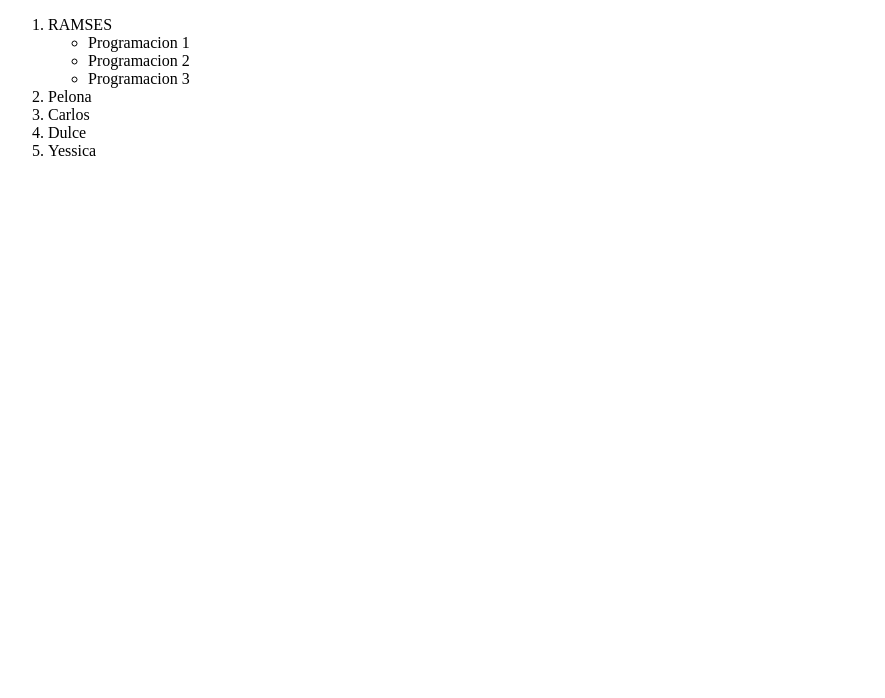
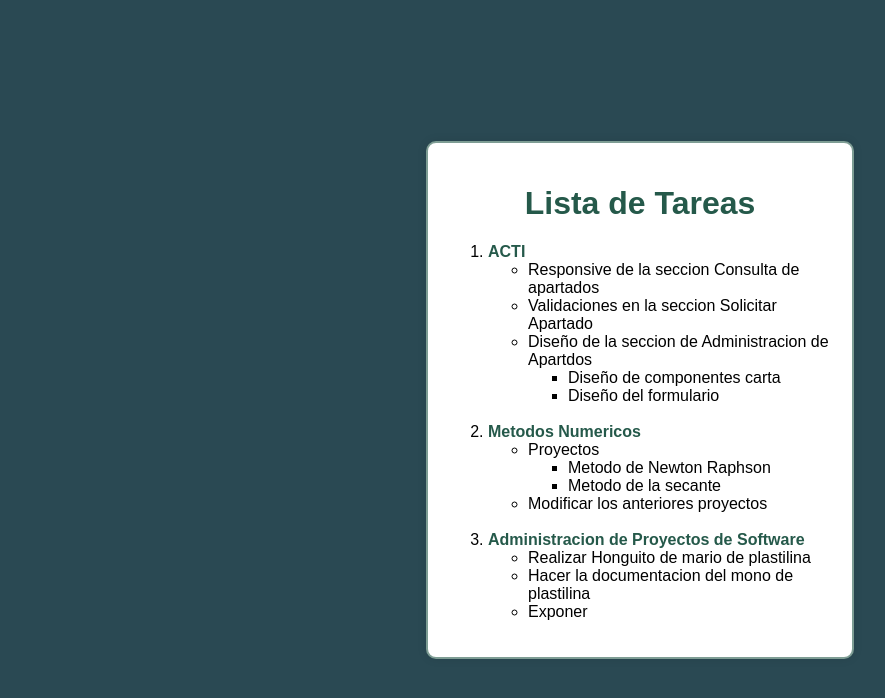
Before and after one commit to HesedZamoranogit/Aplicaciones_Web, a plain HTML site: page Tarea Listas/index.html in a window 1280 px wide. Shown: the whole page, without its empty margins (0-885 px from the left). Drawn offline with Linux system fonts and the light colour scheme.

Commit message:
LISTAS LISTO

```diff
--- a/Tarea Listas/index.html
+++ b/Tarea Listas/index.html
@@ -1,34 +1,58 @@
 <!DOCTYPE html>
 <html lang="en">
   <head>
-    <meta charset="UTF-8">
-    <meta name="viewport" content="width=device-width, initial-scale=1.0">
-    <link rel="stylesheet" href="style.css">
+    <meta charset="UTF-8" />
+    <meta name="viewport" content="width=device-width, initial-scale=1.0" />
+    <link rel="stylesheet" href="style.css" />
     <title>Document</title>
-
   </head>
   <body>
+    <div class="container">
+      <!--Lista ordenada-->
+      <h1 class="titulo Main">Lista de Tareas</h1>
 
       <ol>
         <li>
-        <span>RAMSES</span> <!--Contenedor de texto-->
+          <span class="titulo">ACTI</span>
+          <!--Contenedor de texto-->
           <ul>
-
-        <li>Programacion 1 </li>
-        <li>Programacion 2</li>
-        <li>Programacion 3</li>
-
-
+            <li>Responsive de la seccion Consulta de apartados</li>
+            <li>Validaciones en la seccion Solicitar Apartado</li>
+            <li>
+              Diseño de la seccion de Administracion de Apartdos
+              <ul>
+                <li>Diseño de componentes carta</li>
+                <li>Diseño del formulario</li>
               </ul>
-
-
             </li>
-
-    <li>Pelona</li>
-    <li>Carlos</li>
-    <li>Dulce</li>
-    <li>Yessica</li>
+          </ul>
+        </li>
+        <br />
+        <li>
+          <span class="titulo">Metodos Numericos</span>
+          <!--Contenedor de texto-->
+          <ul>
+            <li>
+              Proyectos
+              <ul>
+                <li>Metodo de Newton Raphson</li>
+                <li>Metodo de la secante</li>
+              </ul>
+            </li>
+            <li>Modificar los anteriores proyectos</li>
+          </ul>
+        </li>
+        <br />
+        <li>
+          <span class="titulo">Administracion de Proyectos de Software</span>
+          <!--Contenedor de texto-->
+          <ul>
+            <li>Realizar Honguito de mario de plastilina</li>
+            <li>Hacer la documentacion del mono de plastilina</li>
+            <li>Exponer</li>
+          </ul>
+        </li>
       </ol>
-
+    </div>
   </body>
 </html>
--- a/Tarea Listas/style.css
+++ b/Tarea Listas/style.css
@@ -0,0 +1,26 @@
+body{
+    background-color: rgb(42, 73, 83);
+    margin: 0;
+    padding: 0;
+    font-family: Arial, sans-serif;
+    display: flex;
+    justify-content: center;
+    align-items: center;
+    height: 100vh;
+    flex-direction: column;
+}
+.container{
+    background-color: white;
+    width: 30%;
+    padding: 20px;
+    border-radius: 10px;
+    border: 2px solid #25594a96;
+    box-shadow: 0 0 10px rgba(0, 0, 0, 0.1);
+}
+.titulo{
+    font-weight: bold;
+    color: rgb(37, 89, 74);
+}
+.Main{
+    text-align: center;
+}
```
Lines whose indentation alone changed are shown as unchanged.
